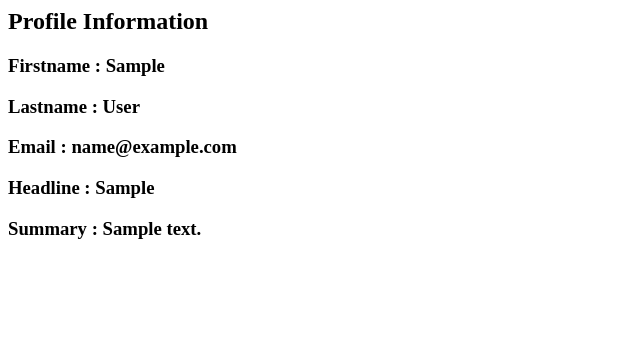
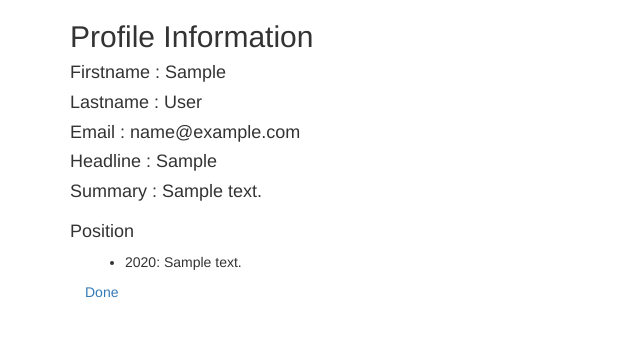
Before and after one commit to SudarshanGiri/Profile-Database, a PHP site: page /view.php?profile_id=1 in a window 1280 px wide. Shown: the top 337 px of the page, without its empty margins (0-640 px from the left). Run offline with PHP 8.4, Linux system fonts and the light colour scheme; tables that the repository leaves empty or names only in its code hold one stand-in row (values such as "Sample post"); some libraries are stand-ins or nearby versions.

Commit message:
added positions if exits to the view

```diff
--- a/view.php
+++ b/view.php
@@ -1,4 +1,5 @@
 <?php
+        include 'head.php';
         include 'dbcon.php';
         $p_id=$_REQUEST['profile_id'];
       $sql="select * from profile where profile_id=$p_id";
@@ -7,15 +8,49 @@
       //$result = $stmt->fetchAll(PDO::FETCH_ASSOC);
            while($result = $stmt->fetch()){
                ?>
+               <div class="container">
                <h2>Profile Information</h2>
-               <p><h3>Firstname : <?php echo $result['first_name'] ?></h3></p>
-               <p><h3>Lastname : <?php echo $result['last_name'] ?></h3></p>
-               <p><h3>Email : <?php echo $result['email'] ?></h3></p>
-               <p><h3>Headline : <?php echo $result['headline'] ?></p>
-               <p><h3>Summary : <?php echo $result['summary'] ?></h3></p>
+               <p><h4>Firstname : <?php echo $result['first_name'] ?></h4></p>
+               <p><h4>Lastname : <?php echo $result['last_name'] ?></h4></p>
+               <p><h4>Email : <?php echo $result['email'] ?></h4></p>
+               <p><h4>Headline : <?php echo $result['headline'] ?></p>
+               <p><h4>Summary : <?php echo $result['summary'] ?></h4></p>
+
+                </div>
 
                <?php
 
 
+           }
+           //checking if position exists
+           $sql1="select * from position where profile_id=$p_id and year!='' ";
+           $stmt1 = $pdo->prepare($sql1);
+           $stmt1->execute();
+           $result2=$stmt1->fetch();
+           ?><div class="container"><?php
+           if($result2!=null){
+               echo "<h4>Position</h4>";
 
-           }  ?>
+           }
+
+           //gettin positions from the database and displayng them
+          $sql="select * from position where profile_id=$p_id and year!='' ";
+          $stmt = $pdo->prepare($sql);
+          $stmt->execute();
+          ?><div class="container"><?php
+
+          while($result = $stmt->fetch()){
+                  ?>
+
+                      <ul>
+                      <li><?php echo $result['year'] ?>: <?php echo $result['description'] ?></li>
+                      </ul>
+
+
+                  <?php
+          }
+
+
+         ?> <p><a href="index.php">Done</a></p></div><?php
+
+?>
```
